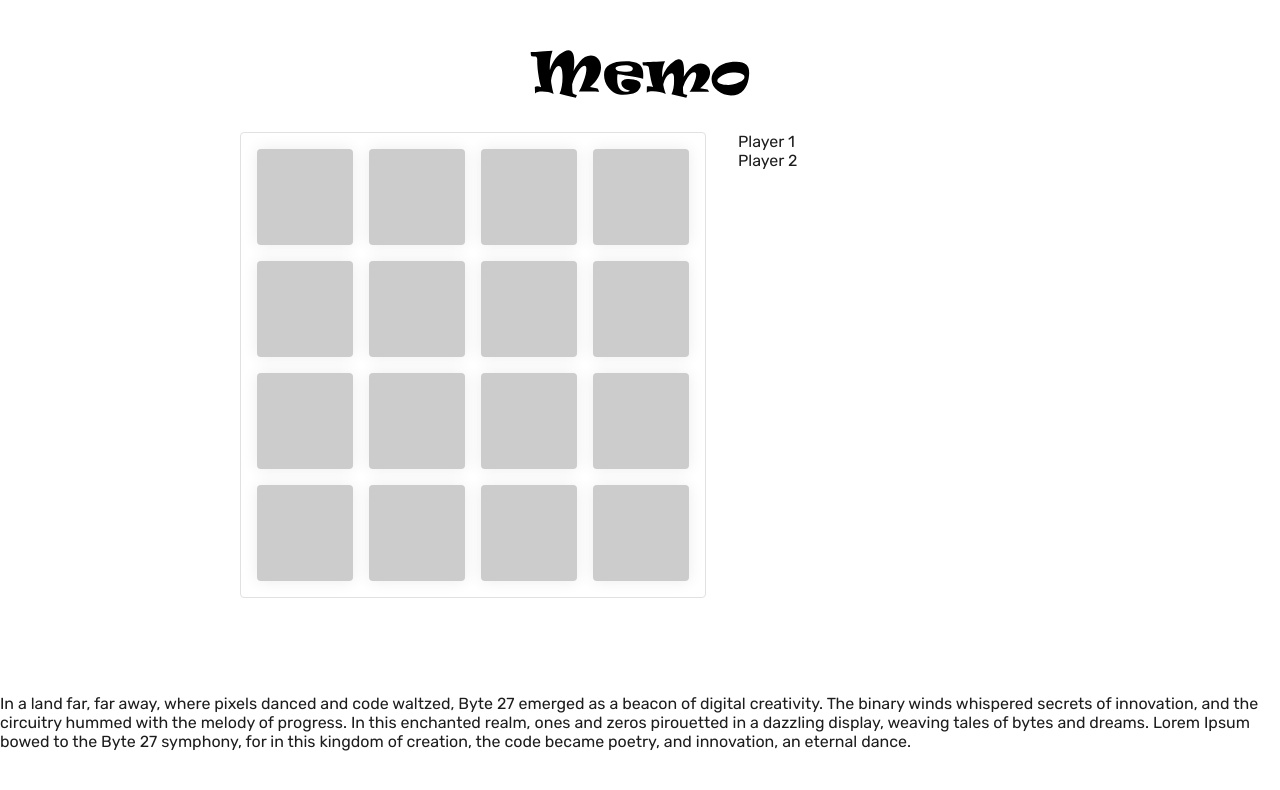
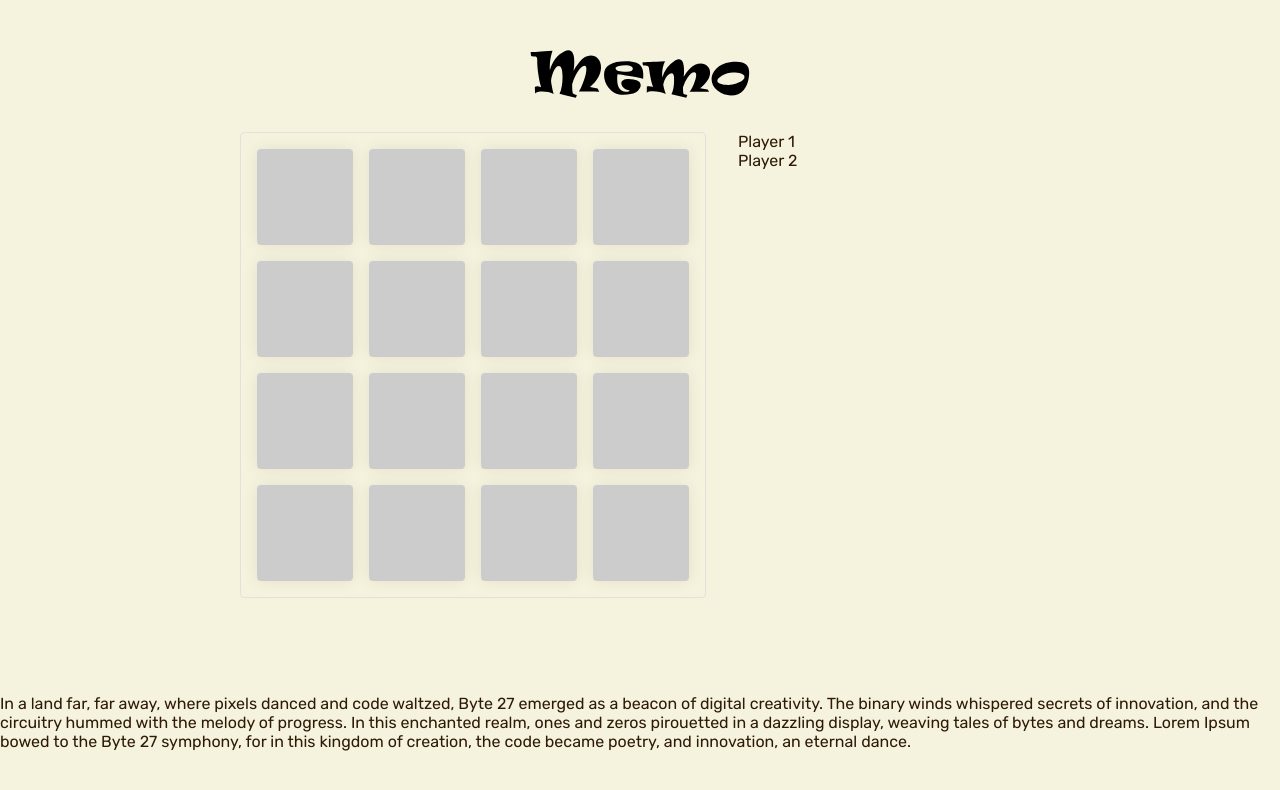
Before and after one commit to markgrushevski/memory-the-game, a Vue app in the folder frontend/: page / in a window 1280 px wide. Shown: the top 790 px of the page. Built offline with nearby package versions, Linux system fonts and the light colour scheme; no server answers; the HTML template or start-up script is replaced by a standard one.

Commit message:
feat: add color & game vars

```diff
--- a/frontend/src/ui/_variables.scss
+++ b/frontend/src/ui/_variables.scss
@@ -2,12 +2,16 @@
 	--page-container: 1400px;
 	--page-content: 800px;
 
-	--page-background: #ffffff;
-	--layout-background: #f1f1f1;
-	--color-primary: #1d1d1d;
+	--page-background: #F5F3DD;
+	--layout-background: #ffffff;
+	--color-primary: #2E1A05;
 	--color-secondary: #6e6e6e;
-	--color-accent: #ff0000;
+	--color-mute: #a1a1a1;
+	--color-accent: #8FC8C7;
+	--color-warning: #E75E50;
 	--color-border: #e1e1e1;
+	--button-background: #ff0000;
+	--button-color: #ffffff;
 
 	--font-family-base: 'Rubik', sans-serif;
 	--font-weight-base: 400;
@@ -21,6 +25,10 @@
 
 	// Game Field
 	--game-cards: 4;
+	--game-card-border-width: 4px;
+	--game-card-backface: #EAE6B9;
+	--game-card-border-color: #EAE6B9;
+	--game-card-border-color-match: #919B1C;
 }
 
 // Spacing
@@ -43,3 +51,4 @@ $font-size-base: 1rem;
 $transition: 0.3s;
 $shadow: 0 0 16px 0 rgba(0, 0, 0, 0.08);
 $shadow-hover: 0 0 16px 0 rgba(0, 0, 0, 0.15);
+$shadow-hover-deep: 0 0 16px 0 rgba(0, 0, 0, 0.35);
```
